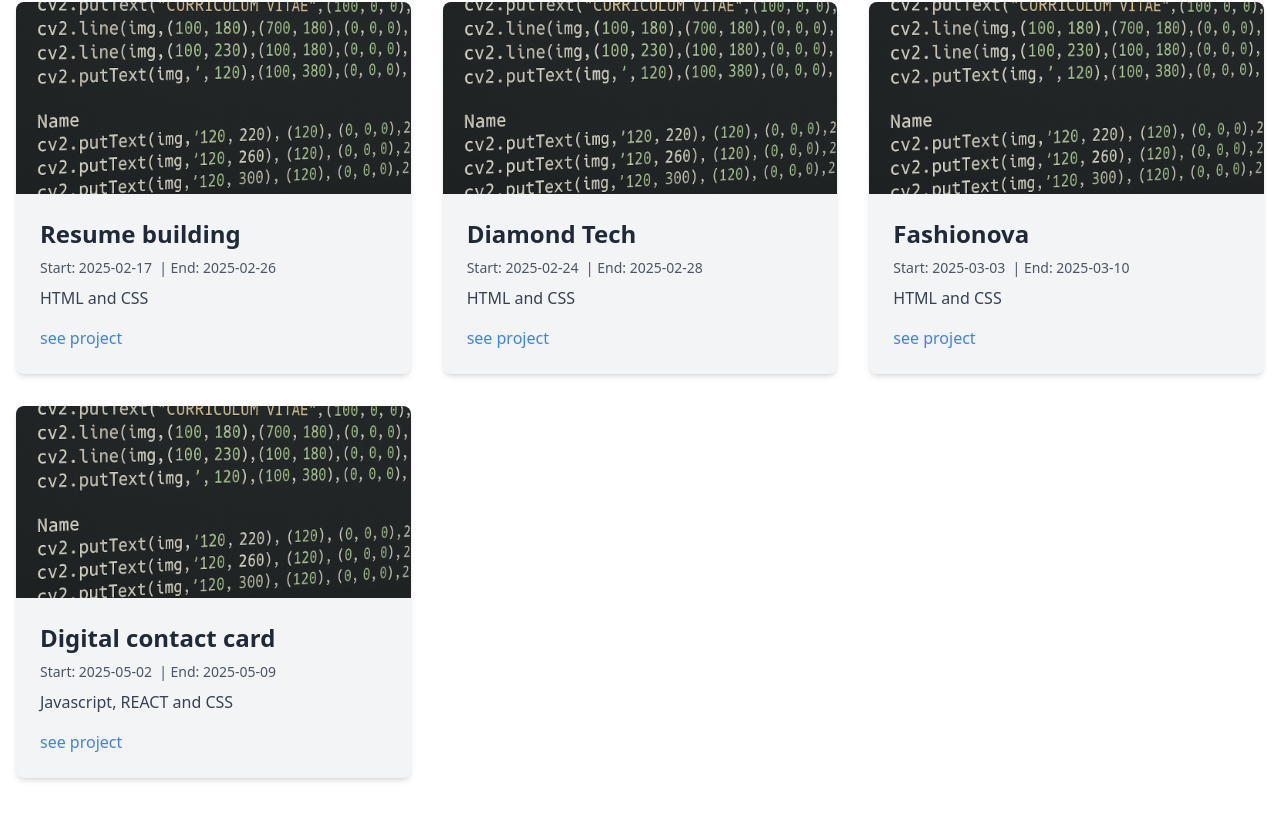
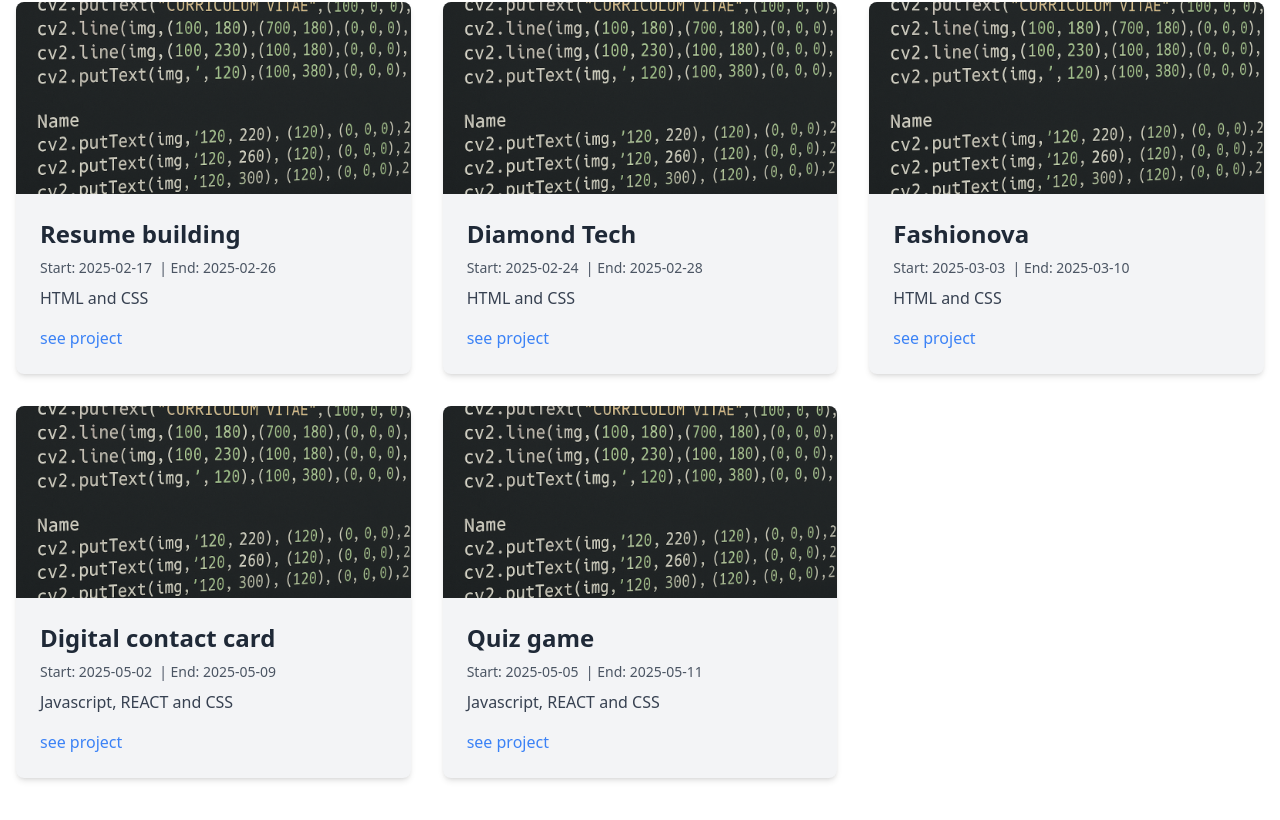
Before and after one commit to zinhle9-svg/multi-page-portfolio-builder, a React (Create React App) app: page /projects in a window 1280 px wide. Shown: the part 346-1166 px from the top of the page. Built offline with nearby package versions, Linux system fonts and the light colour scheme.

Commit message:
Added quiz game

```diff
--- a/src/pages/Projects.jsx
+++ b/src/pages/Projects.jsx
@@ -31,6 +31,13 @@
     endDate: '2025-05-09',
     description: 'Javascript, REACT and CSS',
     link: 'https://digitalcontact.netlify.app/'
+  },
+    {
+    name: 'Quiz game',
+    startDate: '2025-05-05',
+    endDate: '2025-05-11',
+    description: 'Javascript, REACT and CSS',
+    link: 'https://quzgame.netlify.app/'
   },
 ];
   return (
```
